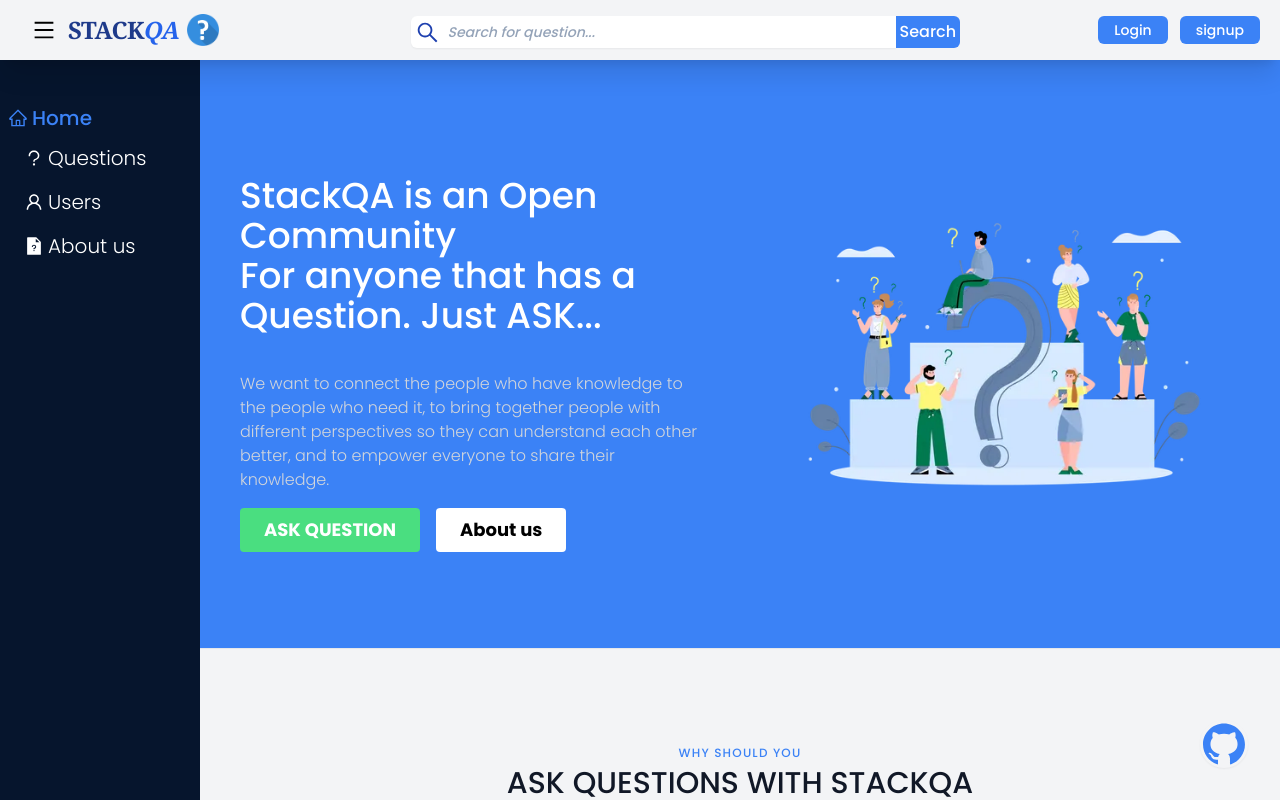
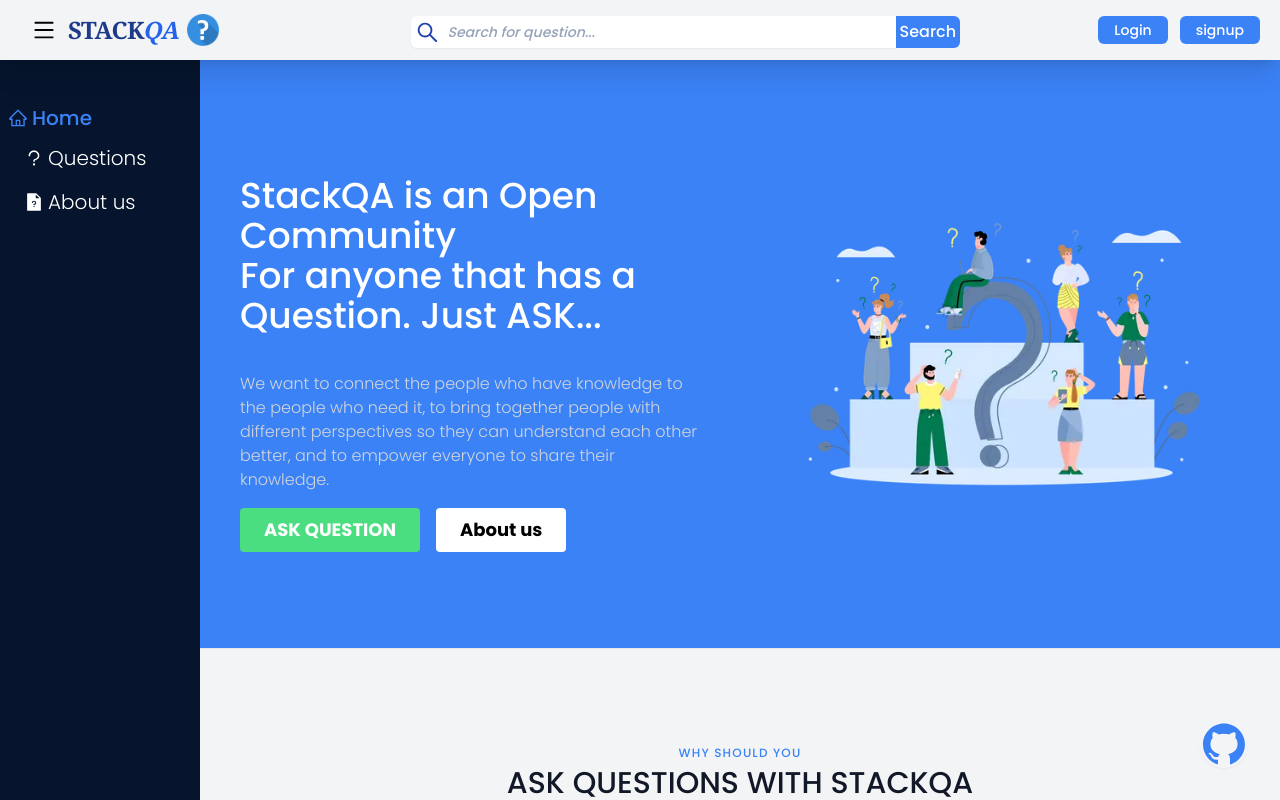
Before and after one commit to THE-Jitu-Assignments-Repo/week-9, a React (Vite) app in the folder stackqa/: page / in a window 1280 px wide. Shown: the top 800 px of the page. Built offline with nearby package versions, Linux system fonts and the light colour scheme.

Commit message:
worked on undefined user orofile

```diff
--- a/stackqa/src/components/sidebar/Sidebar.jsx
+++ b/stackqa/src/components/sidebar/Sidebar.jsx
@@ -78,7 +78,7 @@
             </Link>
           </div>
         </div>
-        <div className="text-xl font-extralight text-white py-1">
+        {token && <div className="text-xl font-extralight text-white py-1">
           <Link
             to="users"
             className="items-center flex-row flex p-1 gap-1 pl-5 hover:bg-gray-800 hover:text-blue-500"
@@ -86,7 +86,7 @@
             <AiOutlineUser />
             Users
           </Link>
-        </div>
+        </div>}
         <div className="text-xl font-extralight text-white py-1">
           <Link
             to="aboutus"
```
